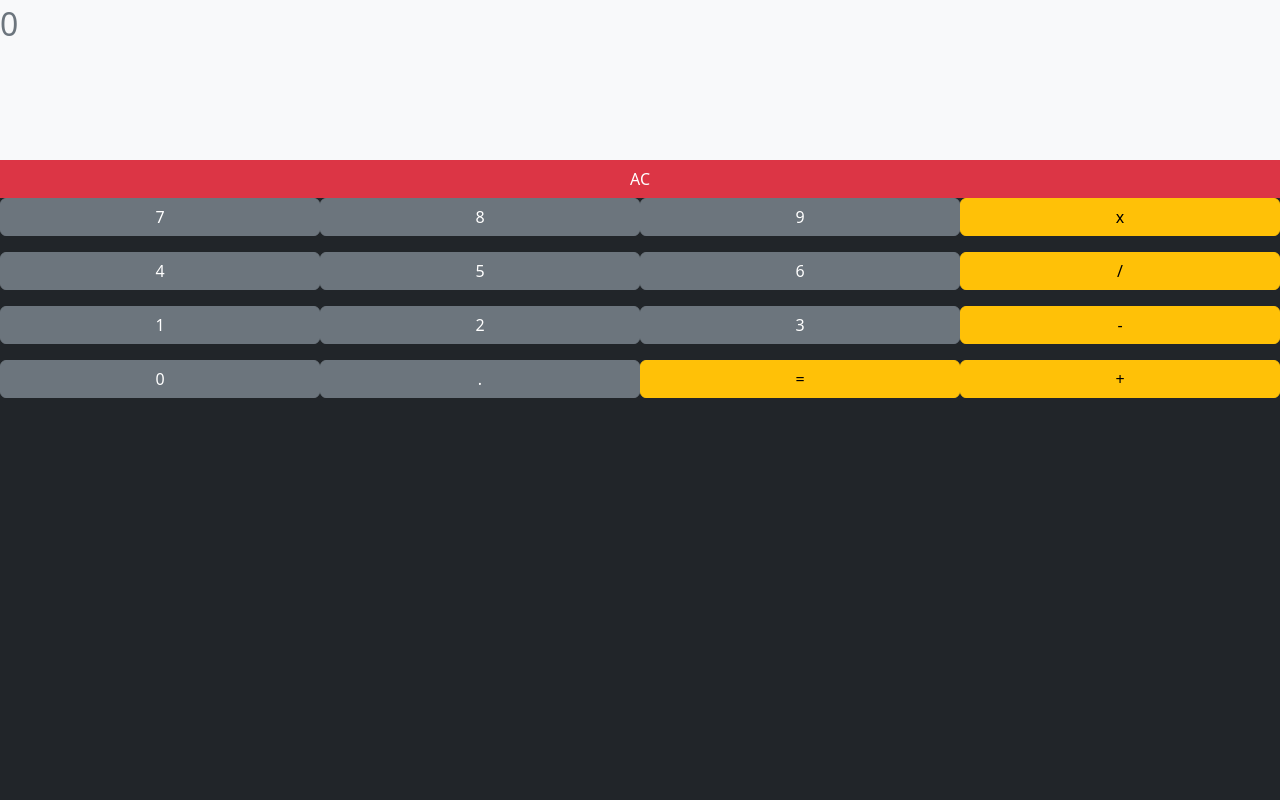
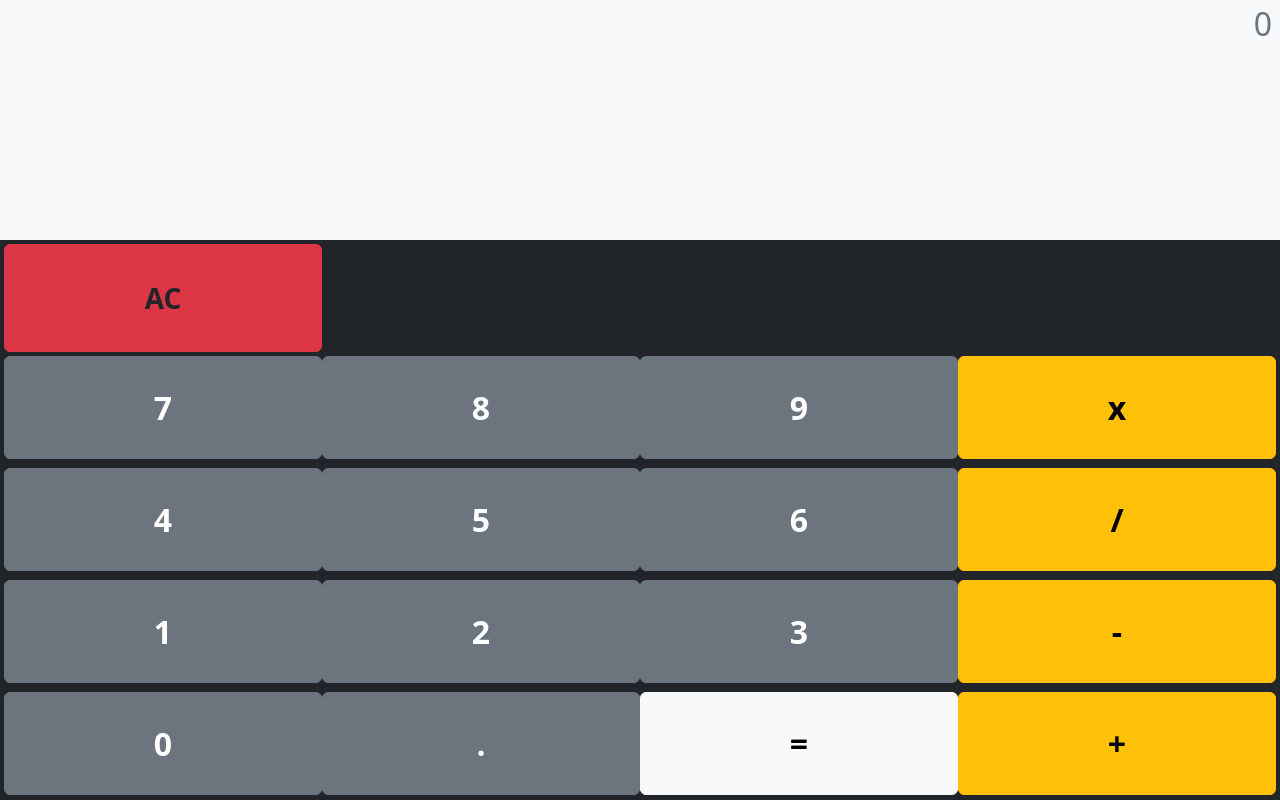
Before and after one commit to AnousoneM/afpa-calculator, a website: page index.html in a window 1280 px wide. Drawn offline with nearby package versions, Linux system fonts and the light colour scheme.

Commit message:
mise à jour

```diff
--- a/assets/css/style.css
+++ b/assets/css/style.css
@@ -1,9 +1,27 @@
 
 .screen {
-    height: 20vh;
+    height: 30vh;
+}
+
+.clavier {
+    height: 70vh;
+}
+
+.ac-btn {
+    height: 20%;
+}
+
+.all-btn {
+    height: 80%;
 }
 
 .display {
     height: 25%;
     font-size: 2rem;
 }
+
+.all-btn button {
+    height: 23%;
+    font-weight: bold;
+    font-size: 2rem;
+}
--- a/index.html
+++ b/index.html
@@ -12,19 +12,19 @@
 
 <body class="bg-dark">
     <!-- Nous allons afficher ici les nombres et les operateurs -->
-    <div class="screen bg-light">
-        <div id="nb1" class="display text-secondary">0</div>
-        <div id="operator" class="display text-secondary"></div>
-        <div id="nb2" class="display text-secondary"></div>
-        <div id="result" class="display"></div>
+    <div class="screen bg-light text-end">
+        <div id="nb1" class="display text-secondary pe-2">0</div>
+        <div id="operator" class="display text-secondary pe-2"></div>
+        <div id="nb2" class="display text-secondary pe-2"></div>
+        <div id="result" class="display p-2"></div>
     </div>
 
 
-    <div class="clavier">
-        <div class="row">
-            <button id="btnac" class="col btn btn-danger">AC</button>
+    <div class="clavier bg-dark">
+        <div class="row row-cols-4 m-0 pt-1 px-1 ac-btn">
+            <button id="btnac" class="col btn btn-danger text-dark fw-bold fs-3">AC</button>
         </div>
-        <div class="row row-cols-4 g-3 px-2">
+        <div class="row row-cols-4 g-1 px-1 m-0 all-btn">
             <button id="btn7" class="col nb btn btn-secondary">7</button>
             <button id="btn8" class="col nb btn btn-secondary">8</button>
             <button id="btn9" class="col nb btn btn-secondary">9</button>
@@ -42,7 +42,7 @@
 
             <button id="btn0" class="nb col btn btn-secondary">0</button>
             <button id="btncomma" class="nb col btn btn-secondary">.</button>
-            <button id="btnequal" class="col btn btn-warning">=</button>
+            <button id="btnequal" class="col btn btn-light">=</button>
             <button id="btnplus" class="operator col btn btn-warning">+</button>
         </div>
     </div>
```
